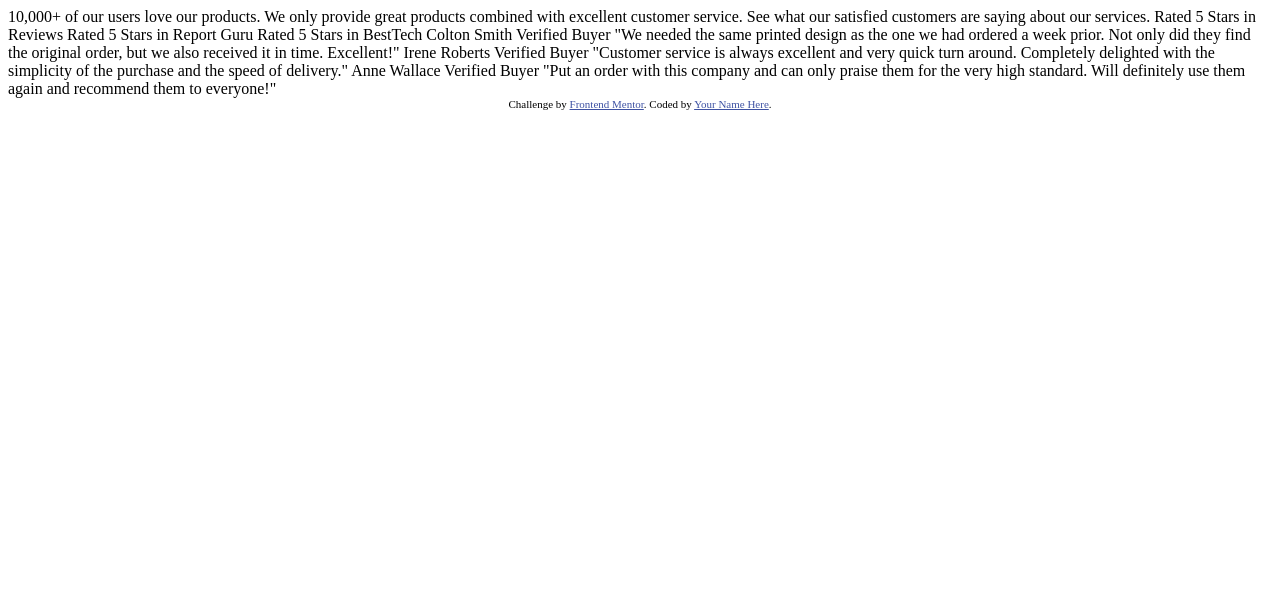
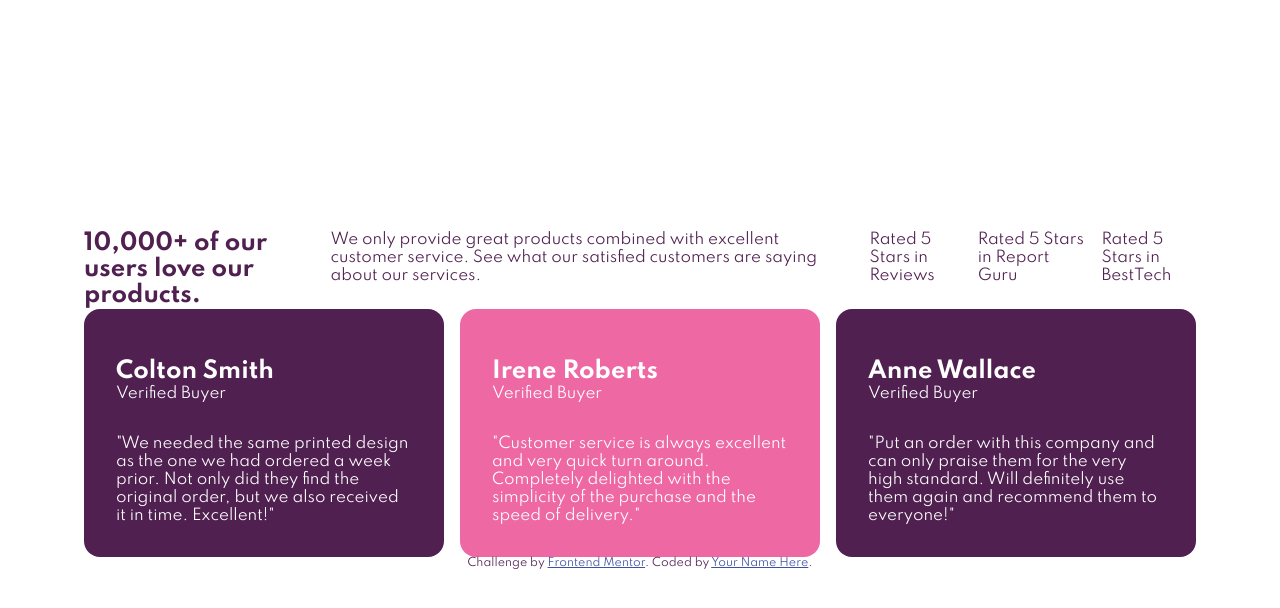
Before and after one commit to EngelReyes23/FrontEnd_Mentor--Social_proof_section, a plain HTML site: page index.html in a window 1280 px wide. Drawn offline with Linux system fonts and the light colour scheme.

Commit message:
avance en estructura y diseño 10%

```diff
--- a/index.html
+++ b/index.html
@@ -3,7 +3,6 @@
 	<head>
 		<meta charset="UTF-8" />
 		<meta name="viewport" content="width=device-width, initial-scale=1.0" />
-    <!-- displays site properly based on user's device -->
 
 		<link
 			rel="icon"
@@ -12,44 +11,72 @@
 			href="./images/favicon-32x32.png"
 		/>
 
+		<link rel="stylesheet" href="./css/styles.min.css" />
+
 		<title>Frontend Mentor | Social proof section</title>
-
-    <!-- Feel free to remove these styles or customise in your own stylesheet 👍 -->
-    <style>
-      .attribution {
-        font-size: 11px;
-        text-align: center;
-      }
-      .attribution a {
-        color: hsl(228, 45%, 44%);
-      }
-    </style>
 	</head>
 	<body>
-    10,000+ of our users love our products.
+		<main class="main">
+			<section class="section">
+				<h1 class="title">10,000+ of our users love our products.</h1>
+				<p class="paragraph">
+					We only provide great products combined with excellent customer
+					service. See what our satisfied customers are saying about our
+					services.
+				</p>
 
-    We only provide great products combined with excellent customer service.
-    See what our satisfied customers are saying about our services.
+				<div class="rated">Rated 5 Stars in Reviews</div>
+				<div class="rated">Rated 5 Stars in Report Guru</div>
+				<div class="rated">Rated 5 Stars in BestTech</div>
+			</section>
 
-    Rated 5 Stars in Reviews
-    Rated 5 Stars in Report Guru
-    Rated 5 Stars in BestTech
+			<section class="section">
+				<div class="card">
+					<div class="card__header">
+						<img src="" alt="" class="card__profile" alt="img" />
 
-    Colton Smith
-    Verified Buyer
-    "We needed the same printed design as the one we had ordered a week prior.
-    Not only did they find the original order, but we also received it in time.
-    Excellent!"
+						<h2 class="card__name">Colton Smith</h2>
+						<p class="verified">Verified Buyer</p>
+					</div>
 
-    Irene Roberts
-    Verified Buyer
-    "Customer service is always excellent and very quick turn around. Completely
-    delighted with the simplicity of the purchase and the speed of delivery."
+					<div class="card__body">
+						"We needed the same printed design as the one we had ordered a week
+						prior. Not only did they find the original order, but we also
+						received it in time. Excellent!"
+					</div>
+				</div>
 
-    Anne Wallace
-    Verified Buyer
-    "Put an order with this company and can only praise them for the very high
-    standard. Will definitely use them again and recommend them to everyone!"
+				<div class="card">
+					<div class="card__header">
+						<img src="" alt="" class="card__profile" alt="img" />
+
+						<h2 class="card__name">Irene Roberts</h2>
+						<p class="verified">Verified Buyer</p>
+					</div>
+
+					<div class="card__body">
+						"Customer service is always excellent and very quick turn around.
+						Completely delighted with the simplicity of the purchase and the
+						speed of delivery."
+					</div>
+				</div>
+
+				<div class="card">
+					<div class="card__header">
+						<img src="" alt="" class="card__profile" alt="img" />
+
+						<h2 class="card__name">Anne Wallace</h2>
+						<p class="verified">Verified Buyer</p>
+					</div>
+
+					<div class="card__body">
+						"Put an order with this company and can only praise them for the
+						very high standard. Will definitely use them again and recommend
+						them to everyone!"
+					</div>
+				</div>
+			</section>
+		</main>
 
 		<div class="attribution">
 			Challenge by
--- /dev/null
+++ b/scss/_base.scss
@@ -0,0 +1,19 @@
+// Typography
+@import url('https://fonts.googleapis.com/css2?family=Spartan:wght@400;500;700&display=swap');
+
+// Font size
+$font-size-base: 15px;
+
+// Font weight
+$font-weight-regular: 400;
+$font-weight-medium: 500;
+$font-weight-bold: 700;
+
+// Colors Primary
+$Very_Dark_Magenta: hsl(300, 43%, 22%);
+$Soft_Pink: hsl(333, 80%, 67%);
+
+// Colors Neutral
+$Dark_Grayish_Magenta: hsl(303, 10%, 53%);
+$Light_Grayish_Magenta: hsl(300, 24%, 96%);
+$White: hsl(0, 0%, 100%);
--- /dev/null
+++ b/scss/styles.scss
@@ -0,0 +1,76 @@
+@import "./_base.scss";
+
+* {
+	box-sizing: border-box;
+	padding: 0;
+	margin: 0;
+}
+
+body {
+	font-size: $font-size-base;
+	font-family: "Spartan", sans-serif;
+  min-width: 100vw;
+  min-height: 100vh;
+  display: flex;
+  justify-content: center;
+  align-items: center;
+  flex-direction: column;
+  color: $Very_Dark_Magenta;
+}
+
+.main {
+  width: 100%;
+  max-width: 90vw;
+  padding: 0 20px;
+}
+
+.section {
+  display: flex;
+  column-gap: 1rem;
+}
+
+.card {
+  display: flex;
+  flex-direction: column;
+  row-gap: 2rem;
+
+  padding: 2rem;
+  border-radius: 1rem;
+
+  width: 100%;
+  min-width: 300px;
+  max-width: 500px;
+  color: $White;
+  background-color: $Very_Dark_Magenta;
+}
+
+.section .card:first-child {
+  align-self: flex-end;
+}
+
+.section .card:last-child {
+  align-self: flex-end;
+}
+
+.section .card:nth-child(2n) {
+  align-self: center;
+  background-color: $Soft_Pink;
+}
+
+
+
+
+
+
+
+// #region Attributions
+
+.attribution {
+	font-size: 11px;
+	text-align: center;
+}
+.attribution a {
+	color: hsl(228, 45%, 44%);
+}
+
+// #endregion Attributions
```
Also changed, not shown: css/styles.min.css (added). Lines whose indentation alone changed are shown as unchanged.
